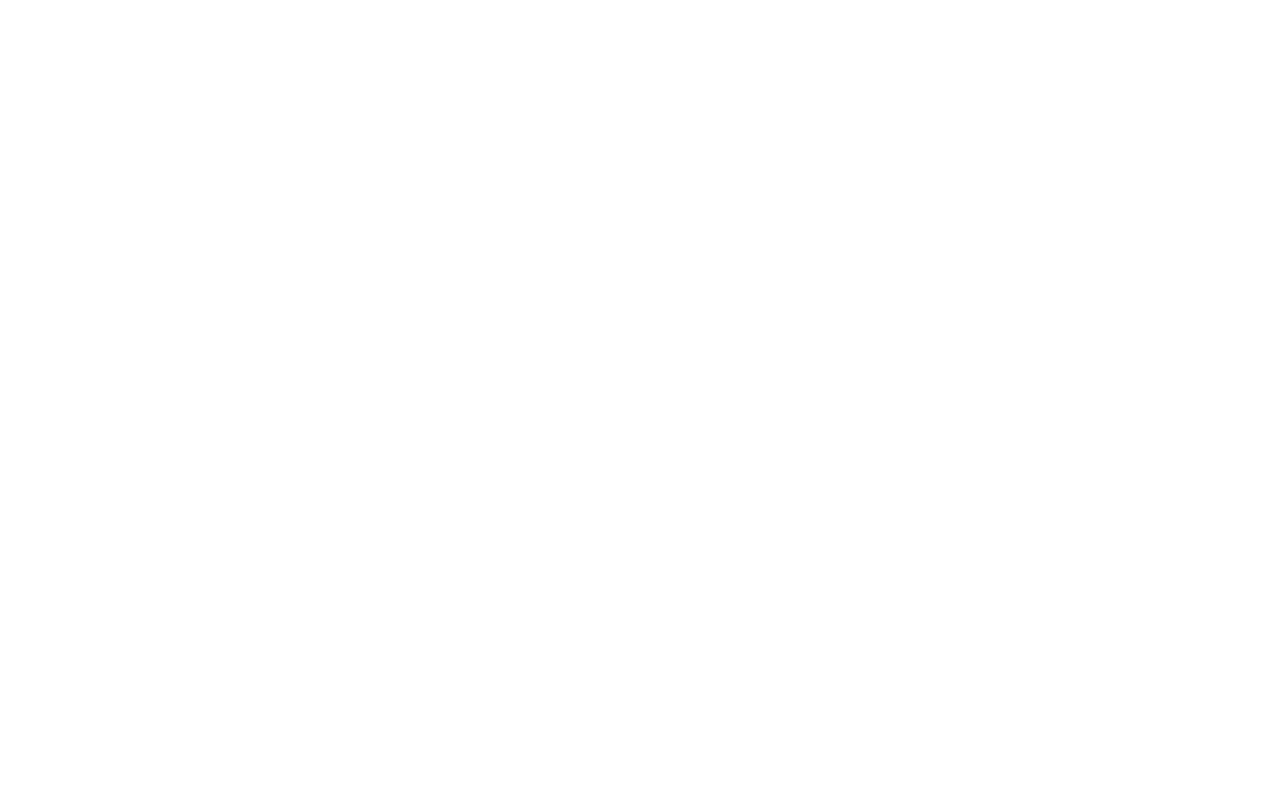
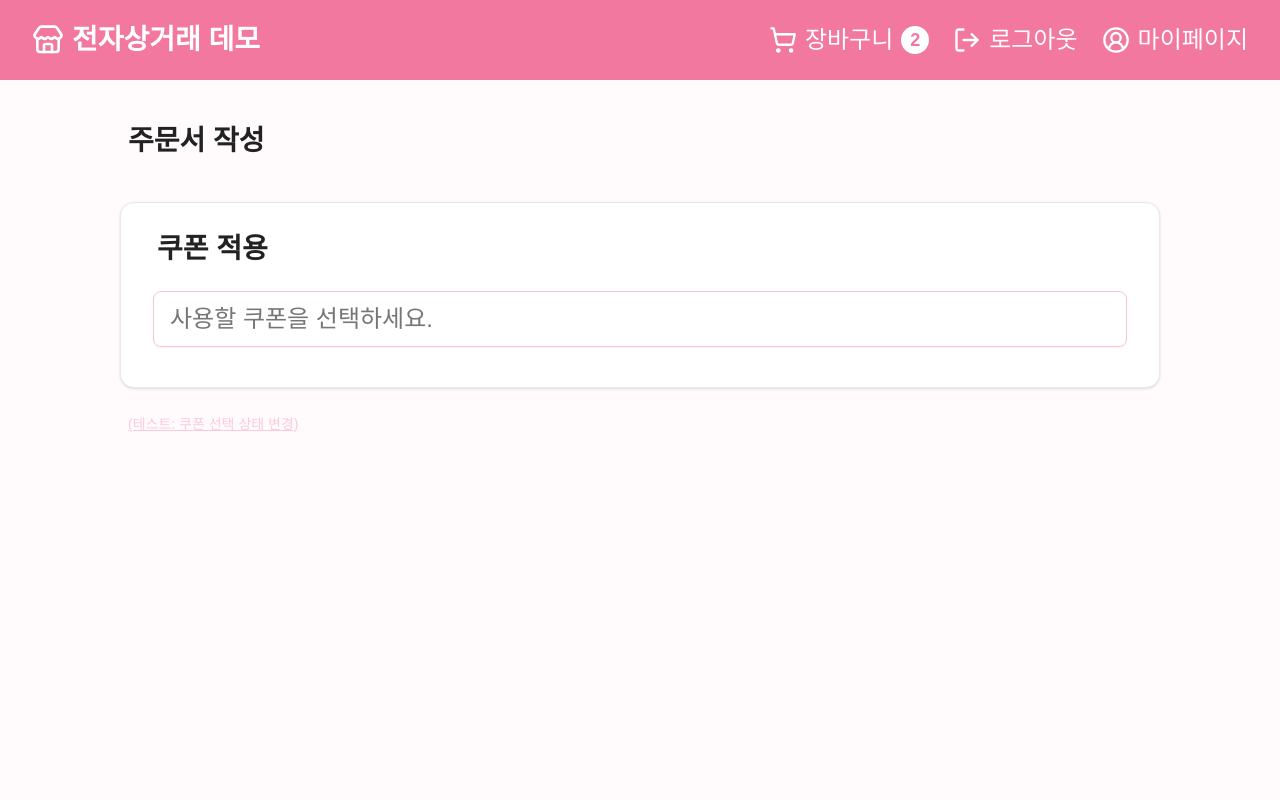
Before and after one commit to GDG-on-Campus-KNU/winter-sprint-5.5st-team1-fe, a React (Vite) app: page /order in a window 1280 px wide. Before the commit this address had no page. Shown: the top 800 px of the page. Built offline with nearby package versions, Linux system fonts and the light colour scheme.

Commit message:
feat: Coupon 목데이터 추가 및 적용

```diff
--- a/src/App.tsx
+++ b/src/App.tsx
@@ -3,6 +3,7 @@
 import HomePage from "./pages/home/HomePage"
 import ProductPage from "./pages/product/ProductPage";
 import ProductDetailPage from "./pages/product/ProductDetailPage";
+import OrderPage from "./pages/OrderPage";
 
 function App() {
   return (
@@ -12,6 +13,7 @@
           <Route path="/" element={<HomePage />} />
           <Route path="/product" element={<ProductPage />} />
           <Route path="/products/:id" element={<ProductDetailPage />} />
+          <Route path="/order" element={<OrderPage />} />
         </Route>
       </Routes>
     </BrowserRouter>
--- a/src/components/cards/couponCard.tsx
+++ b/src/components/cards/couponCard.tsx
@@ -1,14 +1,13 @@
 import { Calendar } from "lucide-react"
 import { Card } from "@/components/ui/card";
-import { CouponData } from "@/types/coupon";
+import { Coupon } from "@/types/coupon";
 
-export function CouponCard() {
-    const coupon: CouponData = {
-        title: "10주년 기념 감사 할인 쿠폰",
-        discountRate: 30,
-        minOrderPrice: 50000,
-        expiryDate: "2026년 3월 11일까지"
-    };
+interface CouponCardProps {
+    coupon: Coupon;
+}
+
+export function CouponCard({ coupon }: CouponCardProps) {
+
     return (
         <Card className="w-full max-w-sm justify-center p-6 border border-gray-100 shadow-sm bg-white rounded-xl text-left h-[216px]">
             <div className="space-y-2">
--- /dev/null
+++ b/src/mocks/data/coupons.ts
@@ -0,0 +1,61 @@
+import { Coupon } from "@/types/coupon";
+
+export const MOCK_COUPONS: Coupon[] = [
+  {
+    id: 1,
+    title: "신규 가입 환영 쿠폰",
+    discountRate: 10,
+    minOrderPrice: 20000,
+    expiryDate: "2026-12-31",
+  },
+  {
+    id: 2,
+    title: "첫 구매 감사 쿠폰",
+    discountRate: 15,
+    minOrderPrice: 30000,
+    expiryDate: "2026-11-30",
+  },
+  {
+    id: 3,
+    title: "주말 쇼핑 특가 쿠폰",
+    discountRate: 5,
+    minOrderPrice: 0,
+    expiryDate: "2026-10-27",
+  },
+  {
+    id: 4,
+    title: "생일 축하해용 쿠폰",
+    discountRate: 20,
+    minOrderPrice: 50000,
+    expiryDate: "2026-12-31",
+  },
+  {
+    id: 5,
+    title: "앱 다운로드 전용 쿠폰",
+    discountRate: 12,
+    minOrderPrice: 40000,
+    expiryDate: "2025-09-30",
+  },
+  {
+    id: 6,
+    title: "VIP 전용 무제한 쿠폰",
+    discountRate: 7,
+    minOrderPrice: 10000,
+    expiryDate: "2099-12-31",
+  },
+];
+
+export const getCouponById = (id: number): Coupon | undefined => {
+  return MOCK_COUPONS.find((coupon) => coupon.id === id);
+};
+
+export const getAvailableCoupons = (orderPrice: number): Coupon[] => {
+  const today = new Date().toLocaleDateString("sv-SE");
+
+  return MOCK_COUPONS.filter((coupon) => {
+    const isPriceValid = orderPrice >= coupon.minOrderPrice;
+    const isNotExpired = coupon.expiryDate >= today;
+
+    return isPriceValid && isNotExpired;
+  });
+};
--- /dev/null
+++ b/src/pages/OrderPage.tsx
@@ -0,0 +1,61 @@
+import { useState } from "react";
+import { cn } from "@/lib/utils";
+import { Card } from "@/components/ui/card";
+
+function OrderPage() {
+    const [selectedCoupon, setSelectedCoupon] = useState<string | null>(null);
+
+    return (
+        // 1. 전체 배경 및 좌우 120px 패딩 설정
+        <div className="w-full min-h-screen bg-pink-500/3 py-10 px-[120px]">
+            <div className="w-full mx-auto">
+                {/* 2. 메인 타이틀 정렬 */}
+                <h1 className="text-[28px] font-semibold text-gray-500 ml-2 mb-10 text-left">
+                    주문서 작성
+                </h1>
+
+                {/* 3. max-w-4xl을 삭제하여 가로를 꽉 채운 카드
+                   상단 pt-6, 하단 pb-8로 시각적 무게 중심 보정
+                */}
+                <Card className="w-full pt-8 pb-10 px-8 border border-gray-100 shadow-sm bg-white rounded-xl text-left">
+                    <div className="flex flex-col gap-7">
+                        {/* 타이틀 텍스트 상단 공백 제거 */}
+                        <div className="text-[28px] font-semibold text-gray-500 ml-1 leading-none">
+                            쿠폰 적용
+                        </div>
+
+                        <div className="flex flex-col">
+                            {/* 인풋 스타일 버튼 */}
+                            <button
+                                type="button"
+                                className={cn(
+                                    "flex items-center px-4 w-full h-14 rounded-md border text-[24px] shadow-xs transition-all outline-none bg-white",
+                                    "border-pink-300",
+                                    "hover:border-pink-400 hover:bg-pink-50/30 cursor-pointer",
+                                    "focus:ring-[3px] focus:ring-pink-400/30 focus:border-pink-400",
+                                    selectedCoupon
+                                        ? "text-gray-500 font-medium"
+                                        : "text-gray-300 font-regular"
+                                )}
+                            >
+                                {selectedCoupon ? "쿠폰 선택 완료" : "사용할 쿠폰을 선택하세요."}
+                            </button>
+                        </div>
+                    </div>
+                </Card>
+
+                {/* 상태 변화 테스트 버튼 (개발 완료 후 삭제) */}
+                <div className="mt-6 ml-2 text-left">
+                    <button
+                        onClick={() => setSelectedCoupon(selectedCoupon ? null : "완료")}
+                        className="text-[14px] text-pink-400 underline opacity-50 hover:opacity-100 transition-opacity cursor-pointer"
+                    >
+                        (테스트: 쿠폰 선택 상태 변경)
+                    </button>
+                </div>
+            </div>
+        </div>
+    );
+}
+
+export default OrderPage;
--- a/src/types/coupon.ts
+++ b/src/types/coupon.ts
@@ -1,4 +1,5 @@
-export interface CouponData {
+export interface Coupon {
+  id: number;
   title: string;
   discountRate: number;
   minOrderPrice: number;
```
